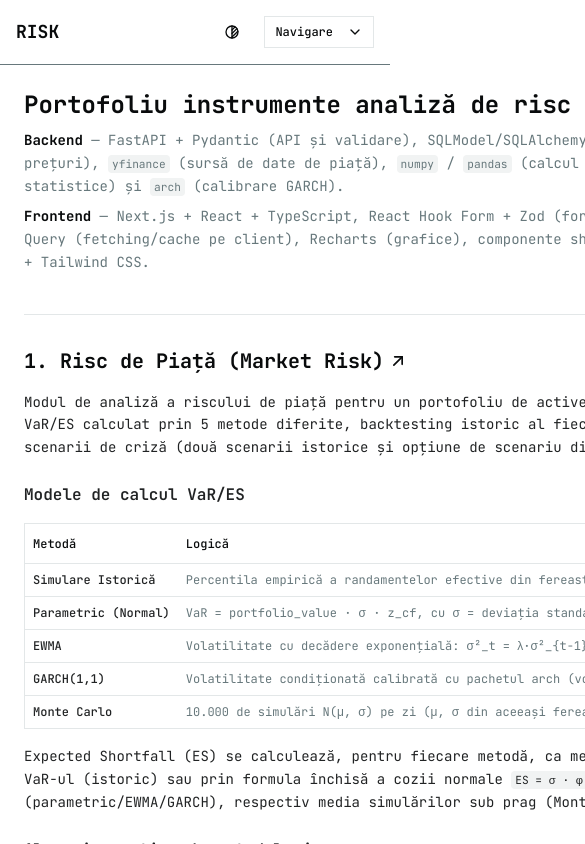
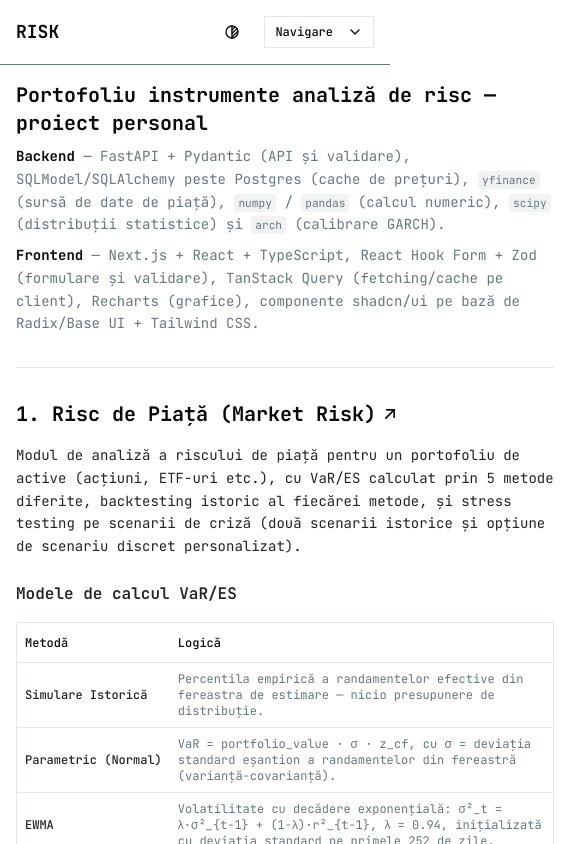
Before and after one commit to itsthevictor/risk, a Next.js app in the folder frontend/: page /about in a window 390 px wide. Shown: the top 844 px of the page, 585 px wide, since content can reach past the window. Built offline with nearby package versions, Linux system fonts and the light colour scheme.

Commit message:
Refactor code structure for improved readability and maintainability

```diff
--- a/frontend/app/about/page.tsx
+++ b/frontend/app/about/page.tsx
@@ -138,9 +138,9 @@ const CREDIT_BY_GRADE = [
 
 export default function AboutPage() {
   return (
-    <div className='mx-auto max-w-4xl space-y-10 p-6'>
+    <div className='mx-auto max-w-4xl space-y-8 p-4 sm:space-y-10 sm:p-6'>
       <div className='space-y-2'>
-        <h1 className='text-2xl font-bold'>
+        <h1 className='text-xl font-bold sm:text-2xl'>
           Portofoliu instrumente analiză de risc — proiect personal
         </h1>
         <div className='space-y-2 text-sm leading-relaxed text-muted-foreground'>
@@ -175,15 +175,17 @@ export default function AboutPage() {
           <Table>
             <TableHeader>
               <TableRow>
-                <TableHead className='w-44'>Metodă</TableHead>
+                <TableHead className='w-32 sm:w-44'>Metodă</TableHead>
                 <TableHead>Logică</TableHead>
               </TableRow>
             </TableHeader>
             <TableBody>
               {VAR_METHODS.map((m) => (
                 <TableRow key={m.method}>
-                  <TableCell className='font-medium'>{m.method}</TableCell>
-                  <TableCell className='text-muted-foreground'>
+                  <TableCell className='font-medium whitespace-nowrap'>
+                    {m.method}
+                  </TableCell>
+                  <TableCell className='whitespace-normal text-muted-foreground'>
                     {m.logic}
                   </TableCell>
                 </TableRow>
@@ -501,15 +503,17 @@ Ieșiri nete = Ieșiri totale − min(Intrări, 75% × Ieșiri totale)`}
           <Table>
             <TableHeader>
               <TableRow>
-                <TableHead className='w-40'>Scenariu</TableHead>
+                <TableHead className='w-28 sm:w-40'>Scenariu</TableHead>
                 <TableHead>Șoc aplicat</TableHead>
               </TableRow>
             </TableHeader>
             <TableBody>
               {IRRBB_SCENARIOS.map((s) => (
                 <TableRow key={s.scenario}>
-                  <TableCell className='font-medium'>{s.scenario}</TableCell>
-                  <TableCell className='text-muted-foreground'>
+                  <TableCell className='font-medium whitespace-nowrap'>
+                    {s.scenario}
+                  </TableCell>
+                  <TableCell className='whitespace-normal text-muted-foreground'>
                     {s.shock}
                   </TableCell>
                 </TableRow>
```
Also changed, not shown: 1 other file (tests, documents, lock files or other folders).
